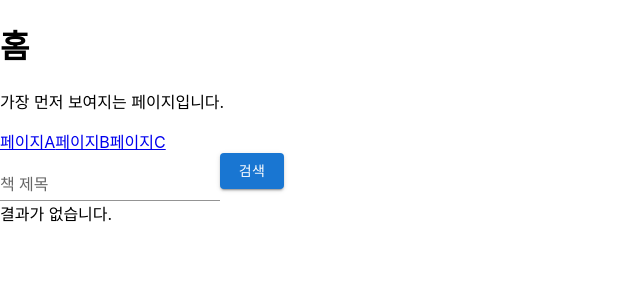
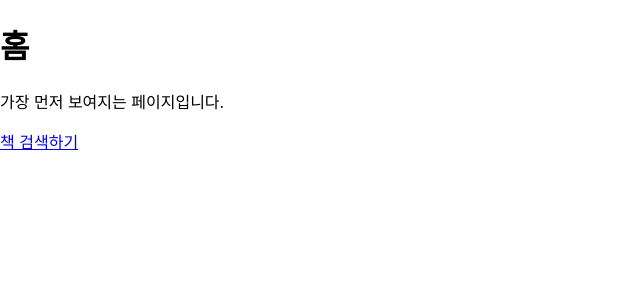
Before and after one commit to jm3789/deeb-front, a React (Create React App) app: page / in a window 1280 px wide. Shown: the top 300 px of the page, without its empty margins (0-640 px from the left). Built offline with nearby package versions, Linux system fonts and the light colour scheme.

Commit message:
chore: 책 검색 페이지 분리

```diff
--- a/src/App.js
+++ b/src/App.js
@@ -1,17 +1,13 @@
 import React from "react";
 import { Route, Routes } from "react-router-dom";
 import Home from "./pages/Home";
-import PageA from "./pages/PageA";
-import PageB from "./pages/PageB";
-import PageC from "./pages/PageC";
+import Search from "./pages/Search";
 
 const App = () => {
 	return (
 		<Routes>
 			<Route index element={<Home />} />
-			<Route path="/pageA" element={<PageA />} />
-			<Route path="/pageB" element={<PageB />} />
-			<Route path="/pageC" element={<PageC />} />
+			<Route path="/search" element={<Search />} />
 		</Routes>
 	);
 };
--- a/src/pages/Home.js
+++ b/src/pages/Home.js
@@ -1,50 +1,11 @@
-import { useState } from "react";
 import { Link } from "react-router-dom";
-import axios from "axios";
-import { TextField, Button } from "@mui/material";
 
 const Home = () => {
-	const [title, setTitle] = useState();
-	const [result, setResult] = useState("결과가 없습니다.");
-	const searchBook = async (query) => {
-		try {
-			const res = await axios.get("/v1/search/book.json", {
-				params: { query: query },
-				headers: {
-					"X-Naver-Client-Id": process.env.REACT_APP_CLIENT_ID,
-					"X-Naver-Client-Secret": process.env.REACT_APP_CLIENT_SECRET,
-				},
-			});
-			let result = [];
-			res.data.items.forEach((item) => result.push(item.title));
-			setResult(JSON.stringify(result));
-		} catch (err) {
-			console.error(err);
-		}
-	};
-
 	return (
 		<div>
-			<div>
-				<h1>홈</h1>
-				<p>가장 먼저 보여지는 페이지입니다.</p>
-				<Link to="/pageA">페이지A</Link>
-				<Link to="/pageB">페이지B</Link>
-				<Link to="/pageC">페이지C</Link>
-			</div>
-			<div>
-				<TextField
-					label="책 제목"
-					variant="standard"
-					onChange={(e) => {
-						setTitle(e.target.value);
-					}}
-				/>
-				<Button variant="contained" onClick={() => searchBook(title)}>
-					검색
-				</Button>
-				<div>{result}</div>
-			</div>
+			<h1>홈</h1>
+			<p>가장 먼저 보여지는 페이지입니다.</p>
+			<Link to="/search">책 검색하기</Link>
 		</div>
 	);
 };
--- a/src/pages/PageA.js
+++ /dev/null
@@ -1,10 +0,0 @@
-const PageA = () => {
-	return (
-		<div>
-			<h1>A</h1>
-			<p>a</p>
-		</div>
-	);
-};
-
-export default PageA;
--- a/src/pages/PageB.js
+++ /dev/null
@@ -1,10 +0,0 @@
-const PageB = () => {
-	return (
-		<div>
-			<h1>B</h1>
-			<p>b</p>
-		</div>
-	);
-};
-
-export default PageB;
--- a/src/pages/PageC.js
+++ /dev/null
@@ -1,10 +0,0 @@
-const PageC = () => {
-	return (
-		<div>
-			<h1>C</h1>
-			<p>c</p>
-		</div>
-	);
-};
-
-export default PageC;
--- /dev/null
+++ b/src/pages/Search.js
@@ -0,0 +1,45 @@
+import { useState } from "react";
+import axios from "axios";
+import { TextField, Button } from "@mui/material";
+
+const Search = () => {
+	const [title, setTitle] = useState();
+	const [result, setResult] = useState("결과가 없습니다.");
+	const searchBook = async (query) => {
+		try {
+			const res = await axios.get("/v1/search/book.json", {
+				params: { query: query },
+				headers: {
+					"X-Naver-Client-Id": process.env.REACT_APP_CLIENT_ID,
+					"X-Naver-Client-Secret": process.env.REACT_APP_CLIENT_SECRET,
+				},
+			});
+			let result = [];
+			res.data.items.forEach((item) => result.push(item.title));
+			setResult(JSON.stringify(result));
+		} catch (err) {
+			console.error(err);
+		}
+	};
+
+	return (
+		<div>
+			<h1>책 검색</h1>
+			<div>
+				<TextField
+					label="책 제목"
+					variant="standard"
+					onChange={(e) => {
+						setTitle(e.target.value);
+					}}
+				/>
+				<Button variant="contained" onClick={() => searchBook(title)}>
+					검색
+				</Button>
+				<div>{result}</div>
+			</div>
+		</div>
+	);
+};
+
+export default Search;
```
